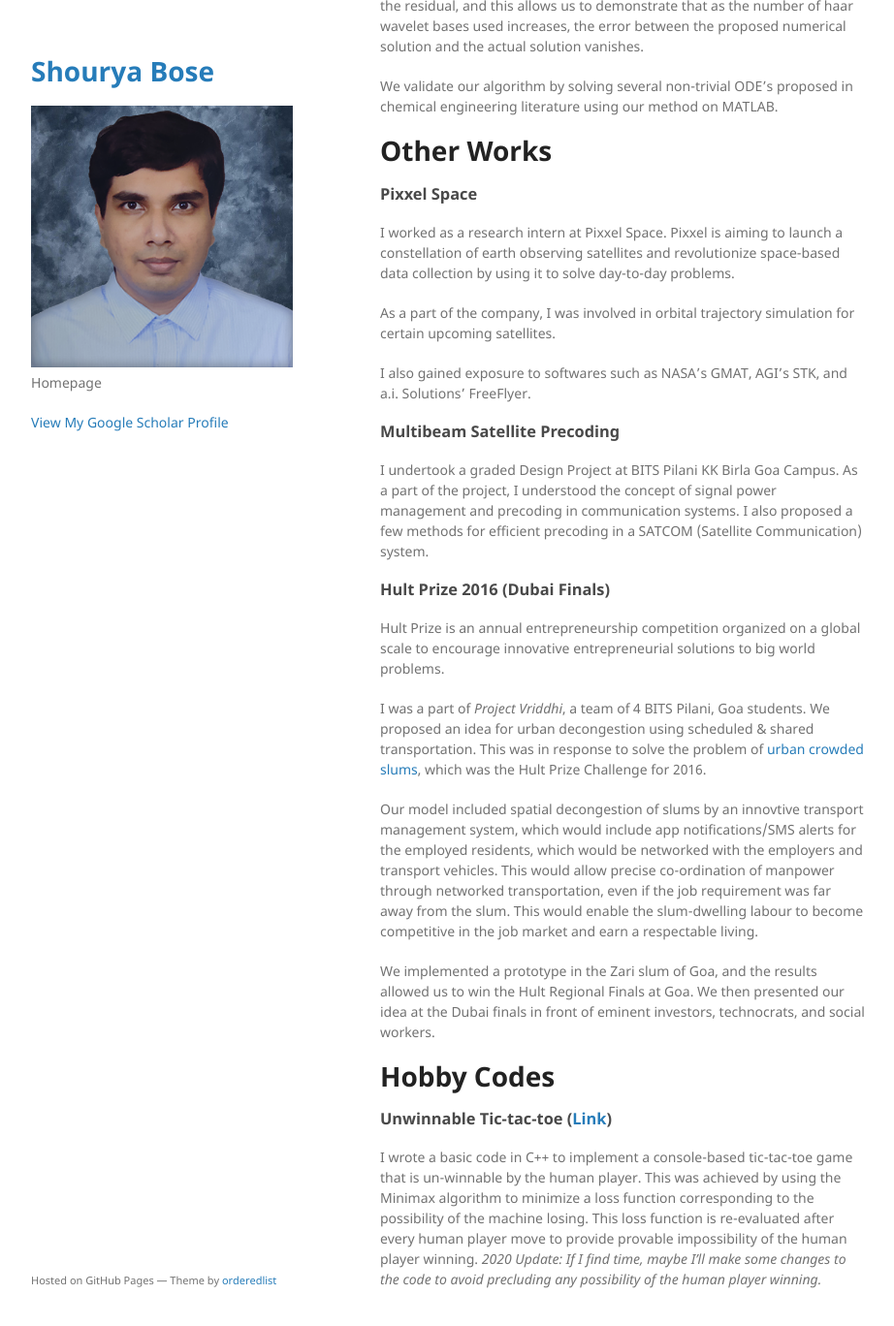
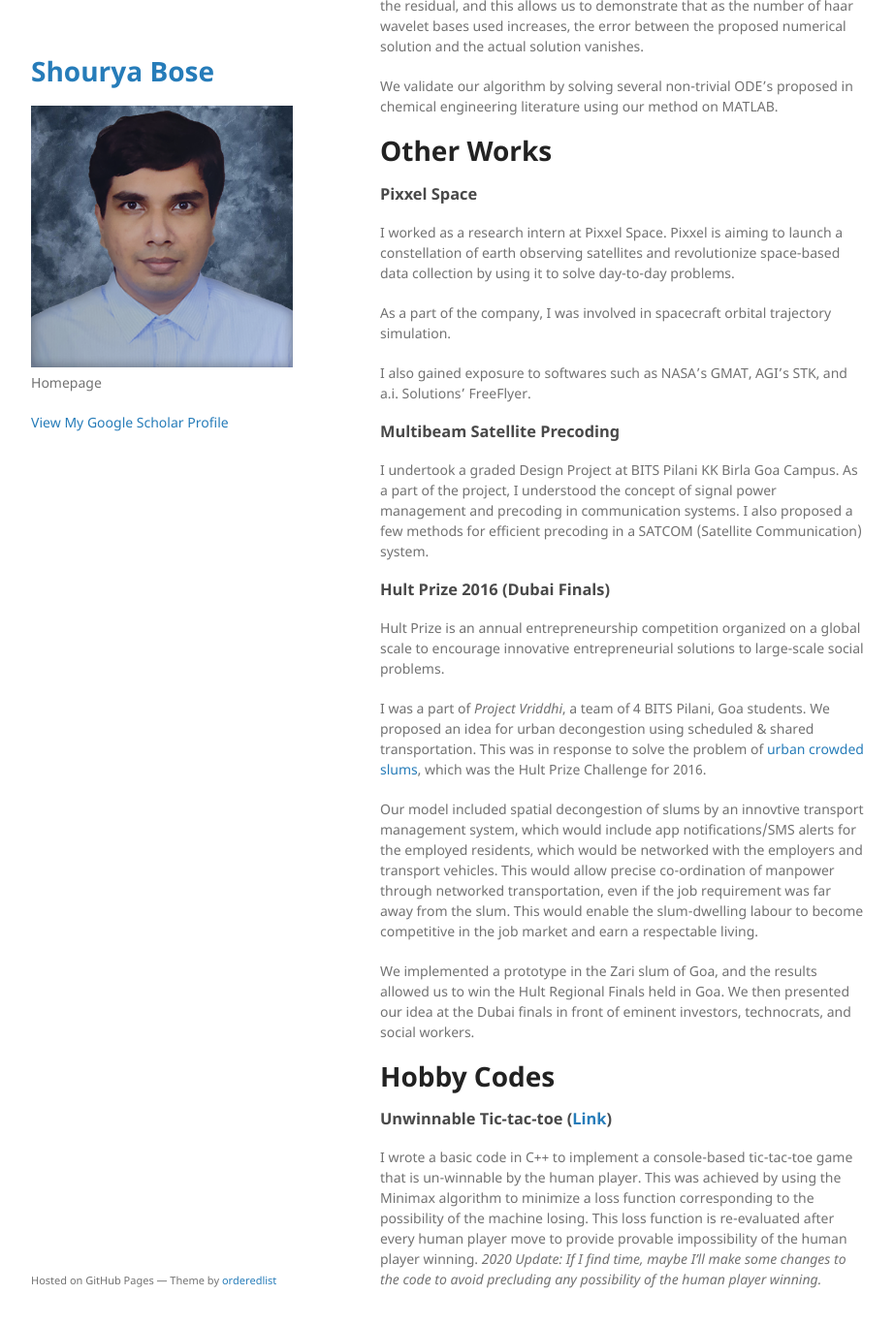
Before and after one commit to shourya01/shourya01.github.io, a Jekyll site: the page built from index.md, in a window 1280 px wide and 1400 px high, scrolled down 1777 px. Shown: the top 1368 px of the window at 97% size, without its empty margins (178-1100 px from the left). Built offline with Jekyll 4.4.1, drawn with Linux system fonts in a browser that asks for light colours.

Commit message:
More changes

```diff
--- a/index.md
+++ b/index.md
@@ -65,7 +65,7 @@ our method on MATLAB.
 
 I worked as a research intern at Pixxel Space. Pixxel is aiming to launch a constellation of earth observing satellites and revolutionize space-based data collection by using it to solve day-to-day problems.
 
-As a part of the company, I was involved in orbital trajectory simulation for certain upcoming satellites.
+As a part of the company, I was involved in spacecraft orbital trajectory simulation.
 
 I also gained exposure to softwares such as NASA's GMAT, AGI's STK, and a.i. Solutions' FreeFlyer.
 
@@ -77,7 +77,7 @@ precoding in a SATCOM (Satellite Communication) system.
 
 ### Hult Prize 2016 (Dubai Finals)
 
-Hult Prize is an annual entrepreneurship competition organized on a global scale to encourage innovative entrepreneurial solutions to big world problems.
+Hult Prize is an annual entrepreneurship competition organized on a global scale to encourage innovative entrepreneurial solutions to large-scale social problems.
 
 I was a part of _Project Vriddhi_, a team of 4 BITS Pilani, Goa students. We proposed an idea for urban decongestion using scheduled & shared transportation.
 This was in response to solve the problem of [urban crowded slums](http://www.hultprize.org/wp-content/uploads/2017/07/Hult-Prize-2016-Case-Study_FINAL.compressed.pdf),
@@ -87,7 +87,7 @@ Our model included spatial decongestion of slums by an innovtive transport manag
 which would be networked with the employers and transport vehicles. This would allow precise co-ordination of manpower through networked transportation, even if the
 job requirement was far away from the slum. This would enable the slum-dwelling labour to become competitive in the job market and earn a respectable living.
 
-We implemented a prototype in the Zari slum of Goa, and the results allowed us to win the Hult Regional Finals at Goa. We then presented our idea at the Dubai finals
+We implemented a prototype in the Zari slum of Goa, and the results allowed us to win the Hult Regional Finals held in Goa. We then presented our idea at the Dubai finals
 in front of eminent investors, technocrats, and social workers.
 
 # Hobby Codes
```
Also changed, not shown: 1 other file.
